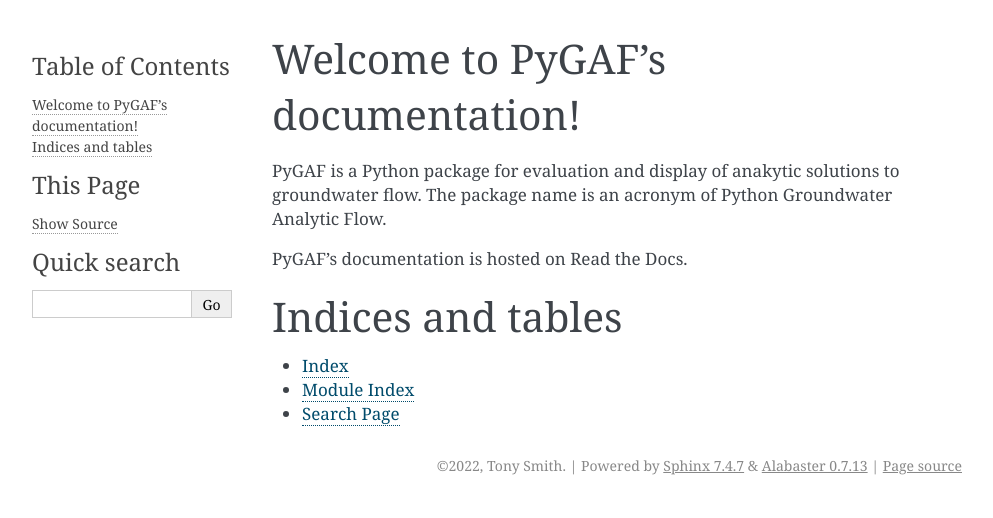
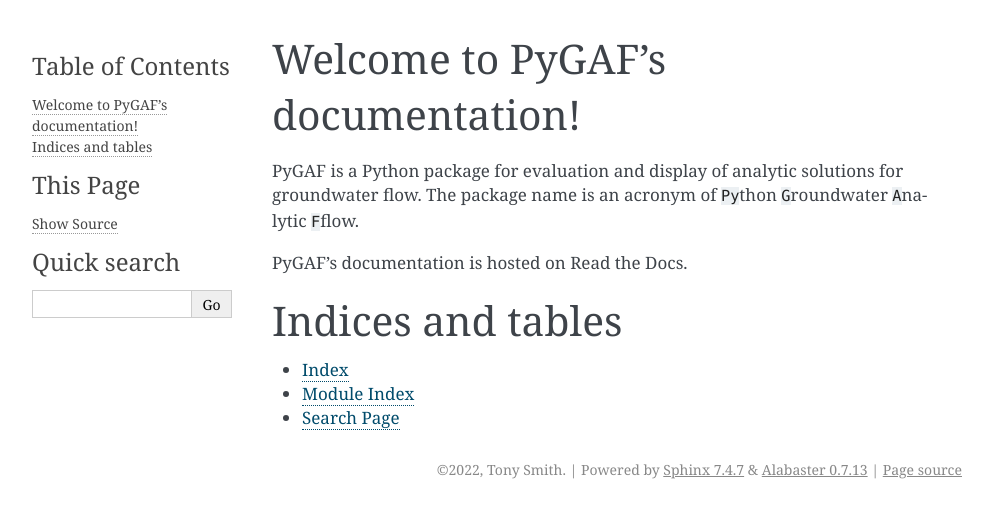
Before and after one commit to Moofbytes/PyGAF, a Sphinx documentation site: the page built from docs/index.rst, in a window 1280 px wide. Shown: the top 518 px of the page, without its empty margins (148-1141 px from the left). Built offline with Sphinx 7.4.7, drawn with Linux system fonts in a browser that asks for light colours.

Commit message:
Update index.rst

```diff
--- a/docs/index.rst
+++ b/docs/index.rst
@@ -6,8 +6,8 @@
 Welcome to PyGAF's documentation!
 =================================
 
-PyGAF is a Python package for evaluation and display of anakytic solutions to groundwater flow.
-The package name is an acronym of Python Groundwater Analytic Flow.
+PyGAF is a Python package for evaluation and display of analytic solutions for groundwater flow.
+The package name is an acronym of ``Py``\ thon ``G``\ roundwater ``A``\ nalytic ``F``\ flow.
 
 PyGAF's documentation is hosted on Read the Docs.
 
```
